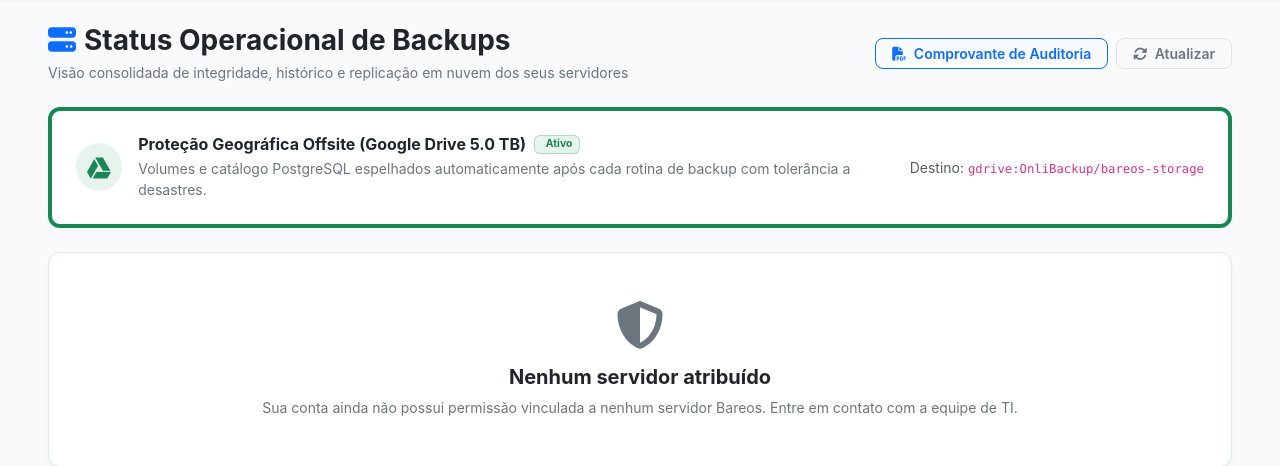
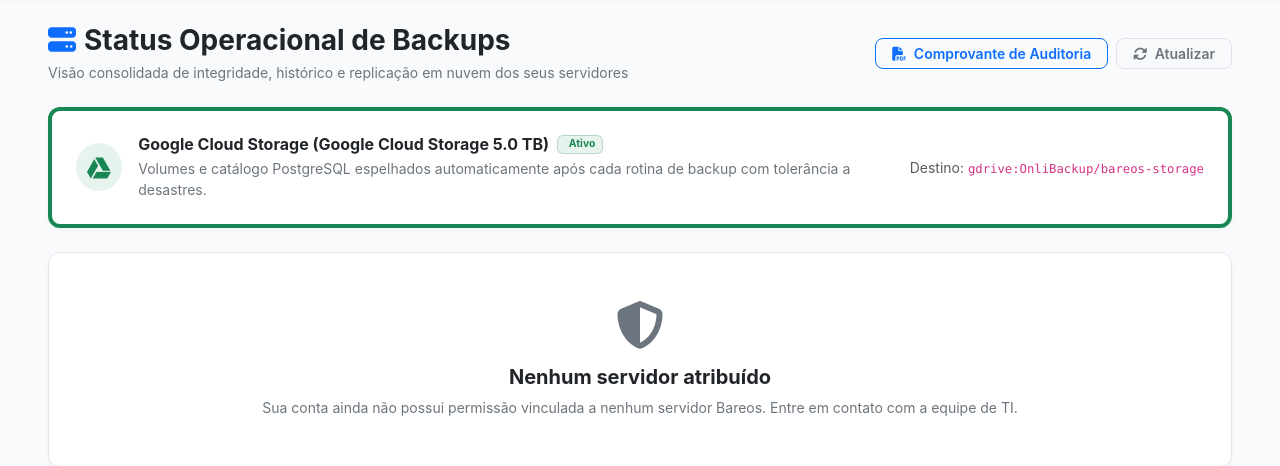
Before and after one commit to onlitec/OnliBackupWeb, a PHP site: the page made by portal/dashboard.php in a window 1280 px wide. Shown: the part 63-529 px from the top of the page. Run offline with PHP 8.4, Linux system fonts and the light colour scheme; the visitor is signed in with stand-in values (Sample User, id 1); data that the repository does not hold is empty; some libraries are stand-ins or nearby versions.

Commit message:
chore: Atualizar nomenclatura para Google Cloud Storage (Google Cloud Storage 5.0 TB)

```diff
--- a/portal/dashboard.php
+++ b/portal/dashboard.php
@@ -108,7 +108,7 @@ require_once __DIR__ . '/includes/header.php';
             </div>
             <div>
                 <div class="d-flex align-items-center gap-2">
-                    <h6 class="fw-bold text-dark mb-0">Proteção Geográfica Offsite (Google Drive 5.0 TB)</h6>
+                    <h6 class="fw-bold text-dark mb-0">Google Cloud Storage (Google Cloud Storage 5.0 TB)</h6>
                     <span class="badge bg-success bg-opacity-10 text-success border border-success border-opacity-25" style="font-size: 0.65rem;">
                         <i class="fa-solid fa-shield-check me-1"></i>Ativo
                     </span>
--- a/portal/report.php
+++ b/portal/report.php
@@ -151,7 +151,7 @@ logAudit('generate_report', "Emitiu comprovante de auditoria para o servidor {$s
                     </tr>
                     <tr>
                         <td class="fw-semibold">2. Replicação em Nuvem Offsite</td>
-                        <td>Google Drive Cloud Storage (5.0 TB)</td>
+                        <td>Google Cloud Storage (5.0 TB)</td>
                         <td><code>gdrive:OnliBackup/bareos-storage/</code></td>
                         <td><span class="badge bg-success">Sincronizado</span></td>
                     </tr>
```
